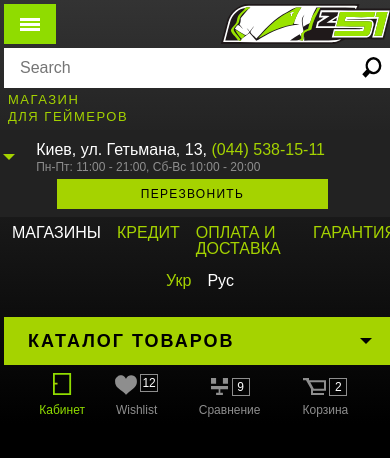
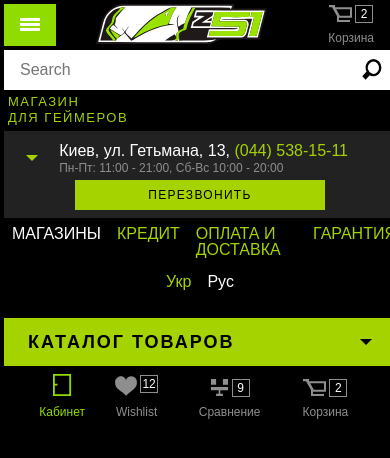
Before and after one commit to archangel9800/z51, a plain HTML site: page index.html in a window 390 px wide. Both pictures are taken after a click on the button 30 px from the left and 24 px from the top of the page. Shown: the top 458 px of the page. Drawn offline with Linux system fonts and the light colour scheme; a web font is replaced by a local one.

Commit message:
sticky js bad

```diff
--- a/css/basestyle.css
+++ b/css/basestyle.css
@@ -104,13 +104,21 @@ header .slogan {
 header{
     position: relative;
     z-index: 2000;
-    background: rgb(0,0,0) -moz-linear-gradient(top, rgba(51,51,51,1) 0%, rgba(0,0,0,1)); /* FF3.6-15 */
-    background: rgb(0,0,0) -webkit-linear-gradient(top, rgba(51,51,51,1) 0%, rgba(0,0,0,1)); /* Chrome10-25,Safari5.1-6 */
-    background: rgb(0,0,0) linear-gradient(to bottom, rgba(51,51,51,1) 0%, rgba(0,0,0,1)); /* W3C, IE10+, FF16+, Chrome26+, Opera12+, Safari7+ */
     background-repeat: no-repeat;
 }
-
-
+@media only screen and (min-width: 0px){
+    header{
+        background: var(--black);
+    }
+}
+@media only screen and (min-width: 992px){
+    header{
+        background: rgb(0,0,0) -moz-linear-gradient(top, rgba(51,51,51,1) 0%, rgba(0,0,0,1)); /* FF3.6-15 */
+        background: rgb(0,0,0) -webkit-linear-gradient(top, rgba(51,51,51,1) 0%, rgba(0,0,0,1)); /* Chrome10-25,Safari5.1-6 */
+        background: rgb(0,0,0) linear-gradient(to bottom, rgba(51,51,51,1) 0%, rgba(0,0,0,1)); /* W3C, IE10+, FF16+, Chrome26+, Opera12+, Safari7+ */
+    }
+}
+/* jQuery .sticky-menu style start*/
 .sticky-menu {
     position: fixed;
     max-width: 1580px;
@@ -128,7 +136,7 @@ header{
     }
 
 }
-
+/* jQuery .sticky-menu style end*/
 
 /* jQuery.ellipsis style start*/
 .ellip {
@@ -181,7 +189,7 @@ header .logoImg img{
     width: 171px;
 }
 
-/*header .callUs start*/
+/*header jQuery.callUs start*/
 header .callUs {
     background-color: var(--grey3);
 }
@@ -214,7 +222,7 @@ header .callUs .dropdown-item:hover{
     border: none;
     border-radius: 0;
 }
-/*header .callUs end*/
+/*header jQuery.callUs end*/
 
 /*header #headerNavCollapse2 start*/
 header .navigation .navbar-collapse .navbar-nav .nav-item a{
@@ -234,7 +242,7 @@ header .navigation .navbar-collapse .navbar-nav .nav-item a{
 }
 /*header .navigation end*/
 
-/*header .cssmenu start*/
+/*header jQuery.cssmenu start*/
 header .cssmenu *{
     font-weight: bold;
 }
@@ -361,9 +369,9 @@ header .cssmenu ul ul li.has-sub.open > span{
         position: absolute;
     }
 }
-/*header .cssmenu style end*/
+/*header jQuery.cssmenu style end*/
 
-/*header .cssmenu start*/
+/*header .topSearch start*/
 header .topSearch input, header .topSearch button{
     outline: none;
     border: none;
@@ -391,7 +399,7 @@ header .topSearch button:hover {
         height: 3rem;
     }
 }
-/**header .cssmenu style end*/
+/**header .topSearch style end*/
 
 /*header .home start*/
 header .home li{
@@ -531,9 +539,7 @@ header .home .home-icons.cart a:hover::before, header .home .home-icons.active.c
     color: var(--mainContCol);
     letter-spacing: 1.7px;
 }
-.contentWrapper .catName::after{
-    display: block;
-    content: '';
+.contentWrapper .line{
     background-color: var(--white);
     height: 2px;
     flex-grow: 1;
--- a/index.html
+++ b/index.html
@@ -16,22 +16,36 @@
     <header class="px-1 pt-1 pt-lg-0">
         <div class="mainWidth">
             <nav class="navbar-z51 navbar navbar-expand-lg px-0 py-0 flex-wrap">
-                <div id="noSticky" class="col-12 px-0 pb-3 pt-0 pt-lg-3 d-flex flex-wrap align-items-center justify-content-between">
-                    <button class="navbar-toggler" type="button" data-toggle="collapse" data-target=".headerNavCollapse" aria-expanded="false" aria-label="Toggle navigation">
+                <div id="noSticky" class="col-12 px-0 pb-3 pt-0 pt-lg-3 d-flex flex-wrap align-items-center">
+                    <div class="d-flex m-0 p-0 col-xs-12 col-lg flex-grow-0 flex-wrap flex-sm-nowrap justify-content-between">
+                        <button class="navbar-toggler order-1" type="button" data-toggle="collapse" data-target=".headerNavCollapse" aria-expanded="false" aria-label="Toggle navigation">
                             <span class="navbar-toggler-icon"></span>
                         </button>
-                    <a class="logoImg navbar-brand m-0 col-auto px-1 pl-lg-0 pr-lg-3 py-0" href="#">
+                        <a class="logoImg navbar-brand m-0 col-auto px-1 pl-lg-0 pr-lg-3 py-0 order-2" href="#">
                             <img src="./img/icons/svg/z51_logo.svg" alt="ЗОНА51">
                         </a>
-                    <form class="topSearch px-lg-3 mt-1 mt-sm-0 d-flex d-lg-none flex-grow-1">
+                        <form class="topSearch px-lg-3 mt-1 mt-sm-0 d-flex d-lg-none flex-grow-1 order-4 order-sm-3">
                             <div class="d-flex flex-grow-1">
                                 <input class="flex-grow-1 px-3 py-2" type="search" placeholder="Search" aria-label="Search">
                                 <button type="submit"></button>
                             </div>
                         </form>
-                    <div class="m-0 headerNavCollapse collapse navbar-collapse flex-wrap flex-grow-0">
+
+                        <ul class="home p-0 m-0 pt-0 pt-lg-0 flex-grow-0 d-flex d-lg-none order-3 order-sm-4">
+                           <div class="p-0 m-0 d-flex align-items-end justify-content-center justify-content-lg-end">
+                               <li class="cart home-icons">
+                                   <a class="d-flex flex-wrap justify-content-center align-items-start" href="#">
+                                       <span class="cart-counter fntS075rem whiteFnt">2</span>
+                                       <span class="icon-name fntS075rem w-100">Корзина</span>
+                                   </a>
+                               </li>
+                          </div>
+                        </ul>
+                    </div>
+
+                    <div class="headerNavCollapse collapse navbar-collapse flex-wrap flex-grow-0 m-0 px-lg-0">
                         <p class="text-uppercase mainZ51ColFnt slogan m-0 p-1 pl-lg-1 pr-lg-1 pt-lg-1 pb-lg-0">Магазин <span class="d-block"></span> для геймеров</p>
-                        <div class="callUs ml-lg-3 pr-lg-3 pt-2 mr-0 pb-2 row flex-lg-nowrap align-items-center">
+                        <div class="callUs m-0 ml-lg-3 px-2 pr-lg-3 pt-2 pb-2 row flex-lg-nowrap align-items-center">
                             <div id="callUsDropdown" class="dropdown">
                                 <p id="callUsButton" class="dropdown-toggle-left row flex-lg-nowrap align-items-center pb-1 pb-lg-0" role="button" data-toggle="dropdown" aria-haspopup="true" aria-expanded="false">
                                     <span class="pt-1 pl-2"><span class="whiteFnt">Киев, ул. Гетьмана, 13,</span> <span class="mainZ51ColFnt">(044) 538-15-11</span> <br><span class="lightGreyFnt fntS075rem">Пн-Пт: 11:00 - 21:00, Сб-Вс 10:00 - 20:00</span></span>
@@ -139,6 +153,7 @@
     </header>
 </div>
 
+<div class="px-1">
     <div class="d-flex flex-wrap p-0 contentWrapper mainWidth">
 
 
@@ -148,8 +163,9 @@
             <li class="d-flex align-items-center one-line">Игровые мыши</li>
         </ul>
 
-   <div class="catName col-12 d-flex flex-wrap p-0 pt-3 m-0 align-items-center">
+        <div class="catName col-12 d-flex flex-wrap p-0 pt-3 m-0 align-items-center justify-content-center">
             <h1 class="pr-4">Игровые мыши</h1>
+            <div class="line ml-2 flex-grow-1 d-none d-sm-block"></div>
         </div>
 
         <aside>
@@ -185,8 +201,7 @@
         </article>
 
     </div>
-
-
+</div>
 
 
 
--- a/js/functions.js
+++ b/js/functions.js
@@ -62,6 +62,14 @@ $(document).ready(function () {
                     element.siblings('li').find('ul').slideUp(200);
                 }
             });
+
+        $(window).resize(function(){
+            $(".cssmenu .has-sub").removeClass('open');
+            $(".cssmenu .menuName ul").css({
+                display: "none"
+            });
+        });
+
     ///.cssmenu script  end
 
 
@@ -91,11 +99,11 @@ $(document).ready(function () {
     $('.asideDropdown').click(function(e) {
         e.stopPropagation();
     });
-    //aside .asideDropdown script start
+    //aside .asideDropdown script end
 
 
 
-    //#stickySm script start
+    //#sticky script start
     function stickySm(){
         $("#stickySm").height($('#stickySm header').height());
         $(window).scroll(function () {
@@ -108,8 +116,6 @@ $(document).ready(function () {
 
         });
     };
-    //#stickyLg script end
-    //#stickyLg script start
     function stickyLg(){
         $("#stickyLg").height($('#stickyLg .stickyLgwrap').height());
         $(window).scroll(function () {
@@ -123,27 +129,25 @@ $(document).ready(function () {
 
         });
     };
-    //#stickyLg script end
-
-
     if($(window).width() < 992) {
+        $("#stickyLg").height($('#stickyLg .stickyLgwrap').height());
         stickySm();
     } else if($(window).width() >= 992) {
+        $("#stickySm").height($('#stickySm header').height());
         stickyLg();
     };
-
     $(window).resize(function(){
-
-        $("#stickySm").height($('#stickySm header').height());
+        $(".navbar-toggler").addClass('collapsed');
+        $(".navbar-collapse").removeClass('show');
+        if($(window).width() < 992) {
         $("#stickyLg").height($('#stickyLg .stickyLgwrap').height());
-
-        if($(window).width() < 992) {
             stickySm();
         } else if($(window).width() >= 992) {
+        $("#stickySm").height($('#stickySm header').height());
             stickyLg();
         }
     });
-
+    //#sticky script script end
 
 
 
```
Lines whose indentation alone changed are shown as unchanged.
